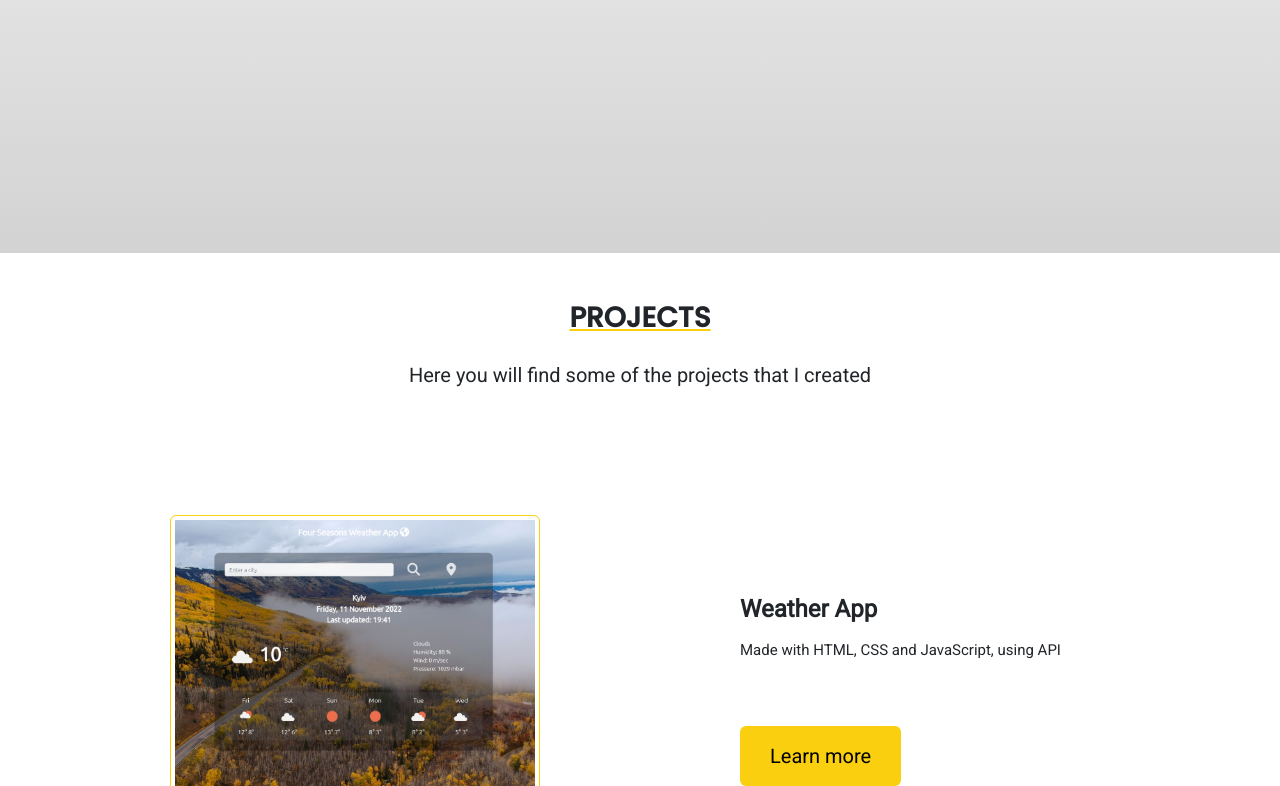
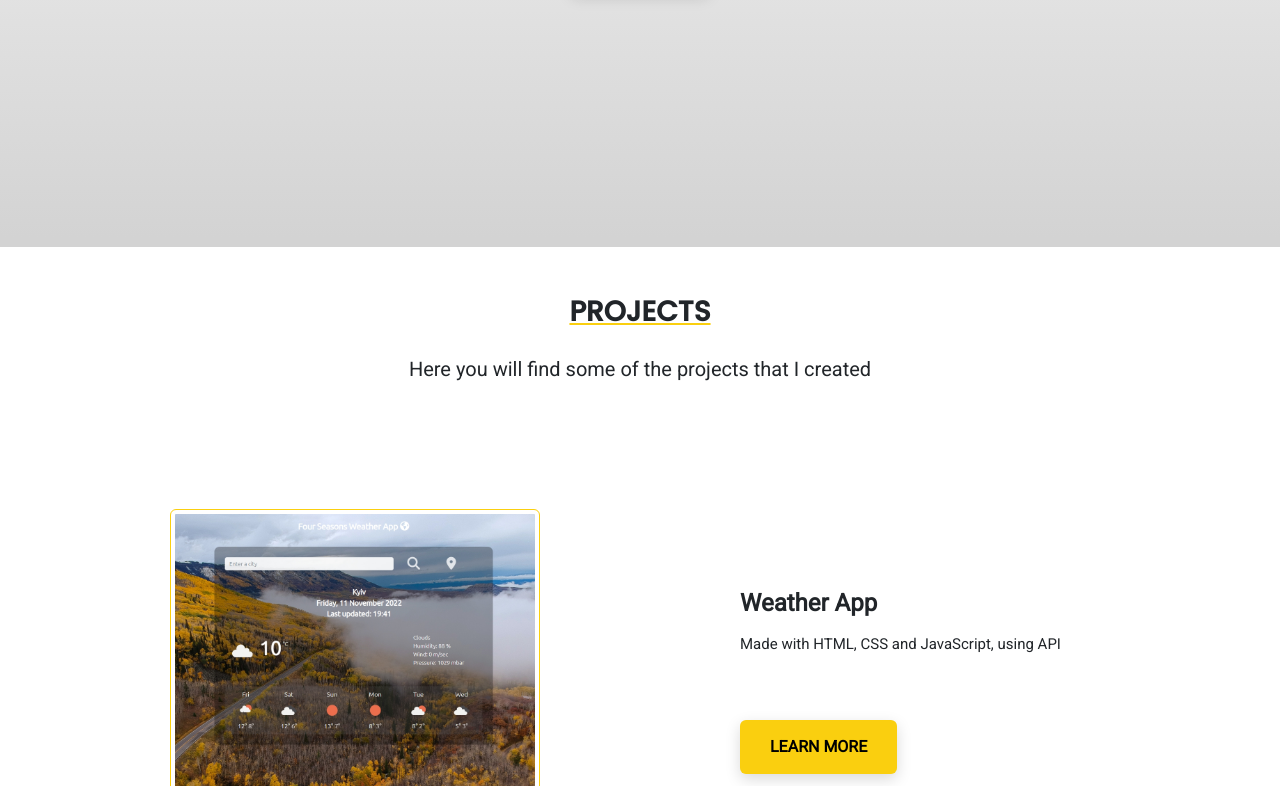
Before and after one commit to Hanna-Mik/portfolio-hanna-shchepeleva, a plain HTML site: page index.html in a window 1280 px wide. Shown: the part 672-1458 px from the top of the page. Drawn offline with nearby package versions, Linux system fonts and the light colour scheme.

Commit message:
branding button styled

```diff
--- a/styles/style.css
+++ b/styles/style.css
@@ -50,9 +50,13 @@ footer {
 .branding-button {
   padding: 15px 30px;
   font-family: var(--secondary-font-family);
-  font-size: 20px;
+  font-size: 16px;
+  font-weight: 600;
   background: var(--branding-color);
   border: none;
+  box-shadow: 0 5px 15px 0 rgb(0 0 0 / 15%);
+  text-transform: uppercase;
+  transition: all 100ms ease-in;
 }
 .content .content-container {
   padding: 100px;
```
